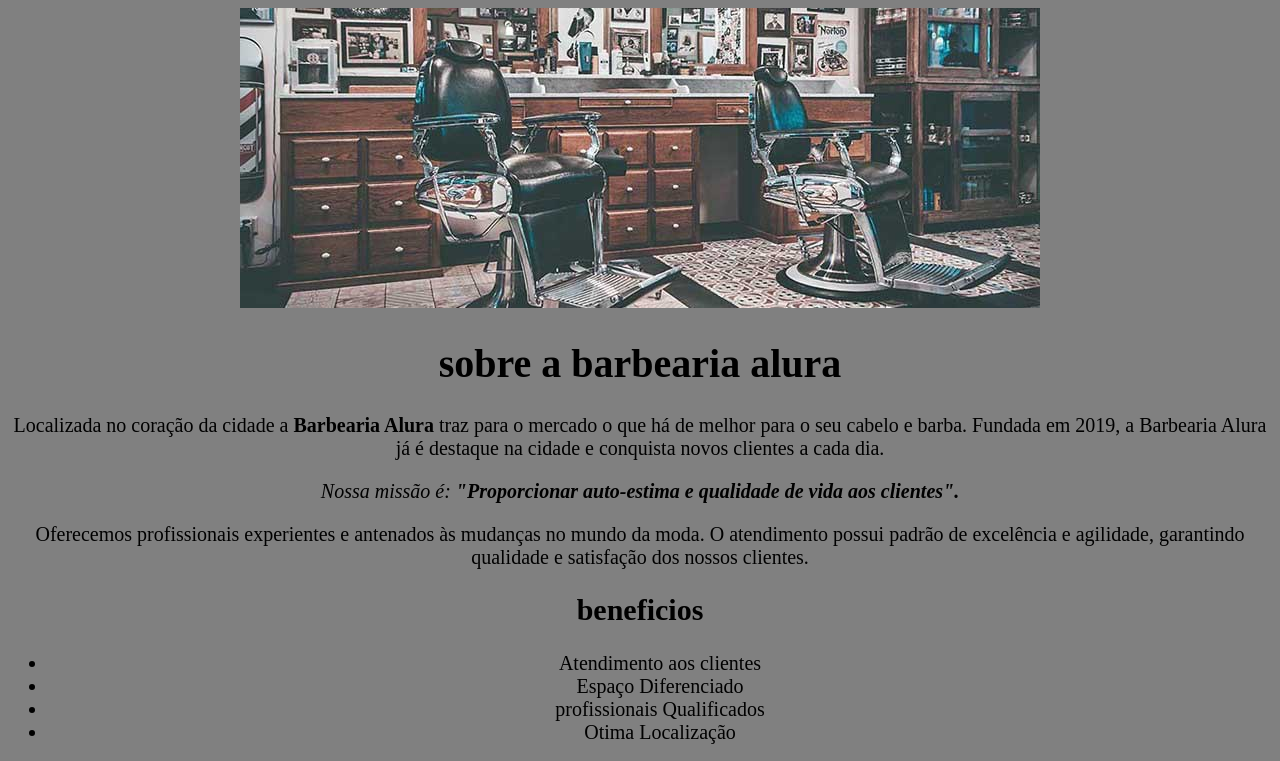
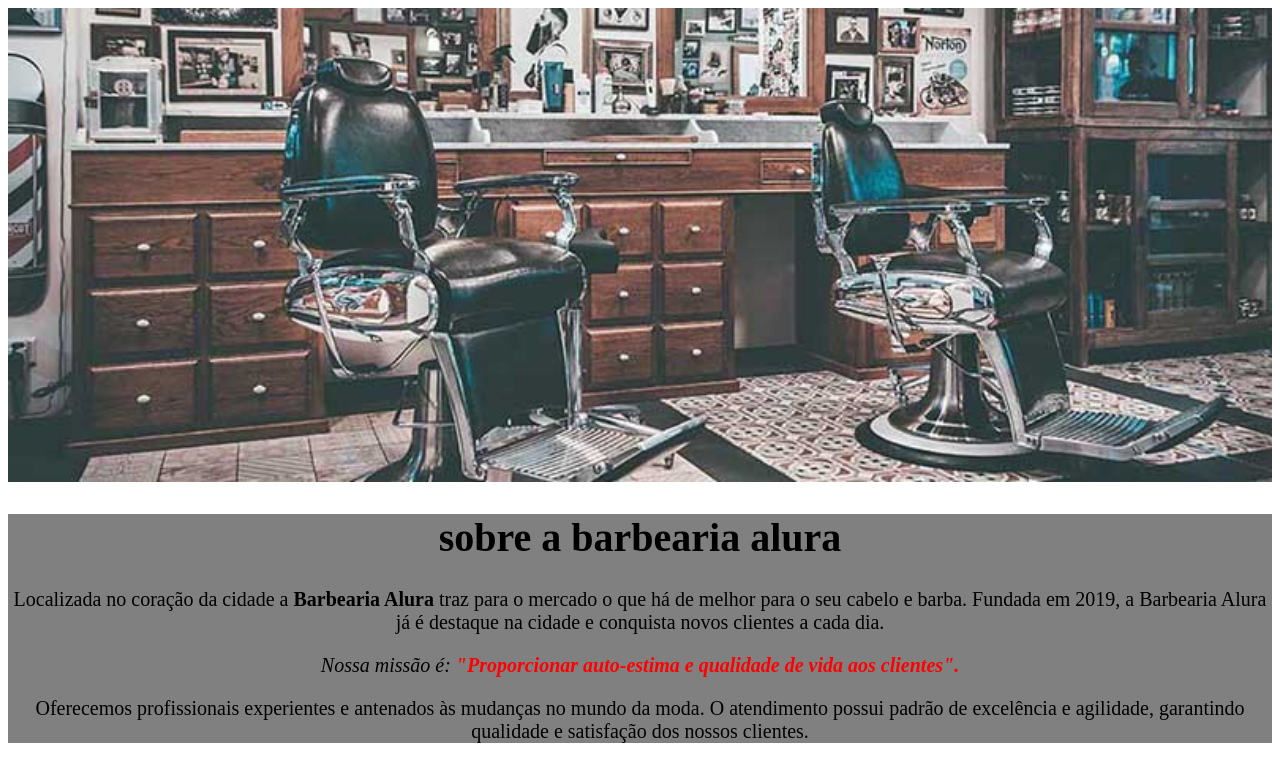
Before and after one commit to salvatori17/barbeariaA, a plain HTML site: page index.html in a window 1280 px wide. Shown: the top 761 px of the page. Drawn offline with Linux system fonts and the light colour scheme.

Commit message:
Update style.css
k

```diff
--- a/style.css
+++ b/style.css
@@ -1,3 +1,11 @@
 body{ font-size: 20px;
-text-align: center;
-background-color: grey;}
+
+}
+.principal{text-align: center;
+    background-color:gray;}
+
+    .destaque{color: red;}
+
+    .imagem{width: 100%;}
+    .alinhar{text-align: center;}
+    .imagem_beneficio{width: 100%;}
```
